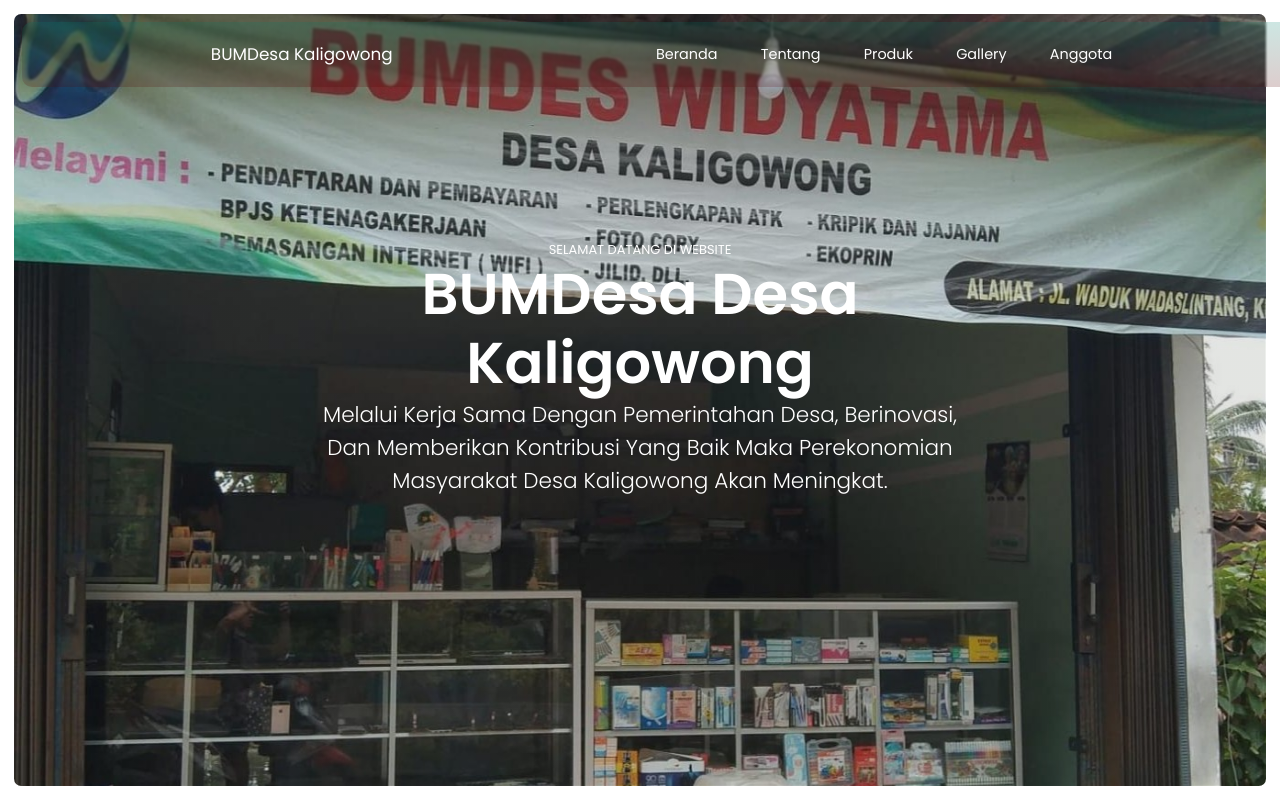
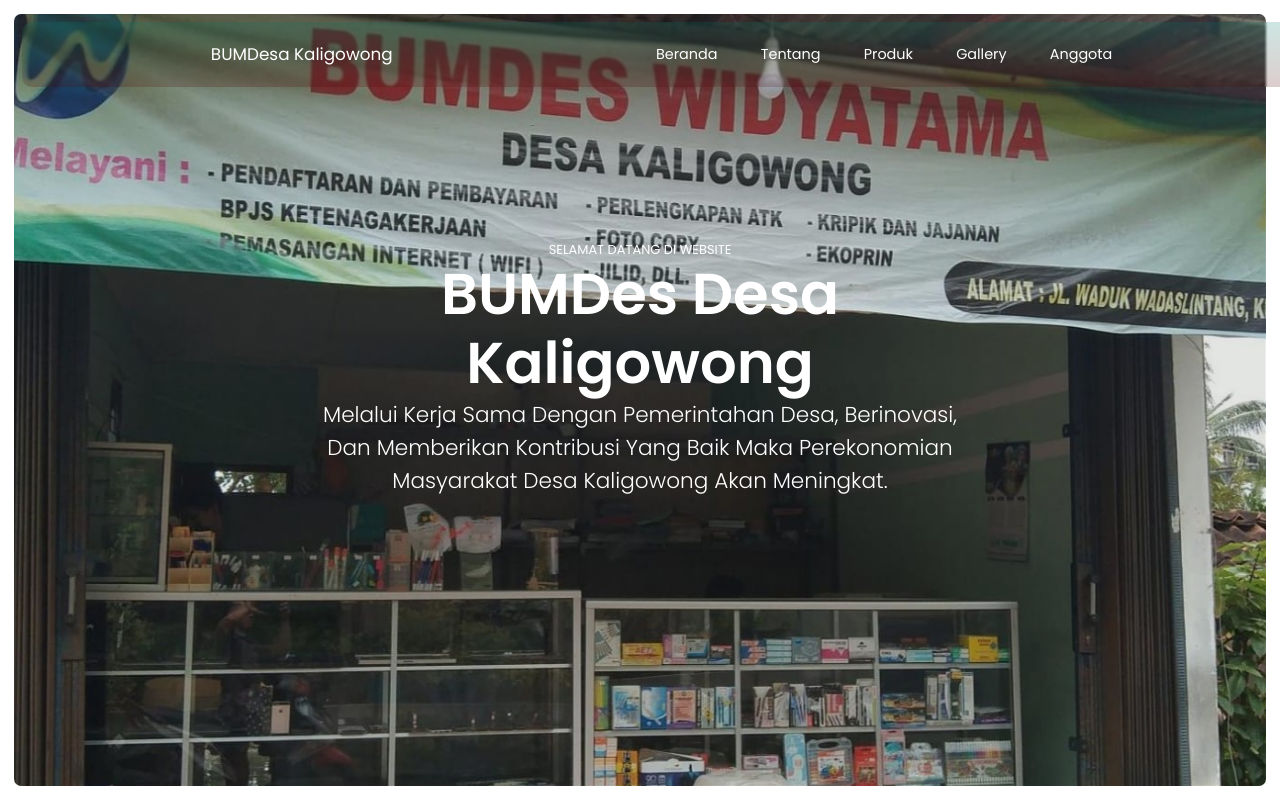
Before and after one commit to lukyraditia/bumdeswidyatamakaligowong, a plain HTML site: page index.html in a window 1280 px wide. Shown: the top 797 px of the page. Drawn offline with nearby package versions, Linux system fonts and the light colour scheme.

Commit message:
membuang huruf a di judul landing page

```diff
--- a/index.html
+++ b/index.html
@@ -38,7 +38,7 @@
 
             <div class="content">
                 <h5>selamat datang di website</h5>
-                <h1>BUMDesa Desa Kaligowong</h1>
+                <h1>BUMDes Desa Kaligowong</h1>
                 <p>melalui kerja sama dengan pemerintahan desa, berinovasi, dan memberikan kontribusi yang baik maka perekonomian masyarakat desa kaligowong akan Meningkat.</p>
 
                 <!-- <div class="search">
```
